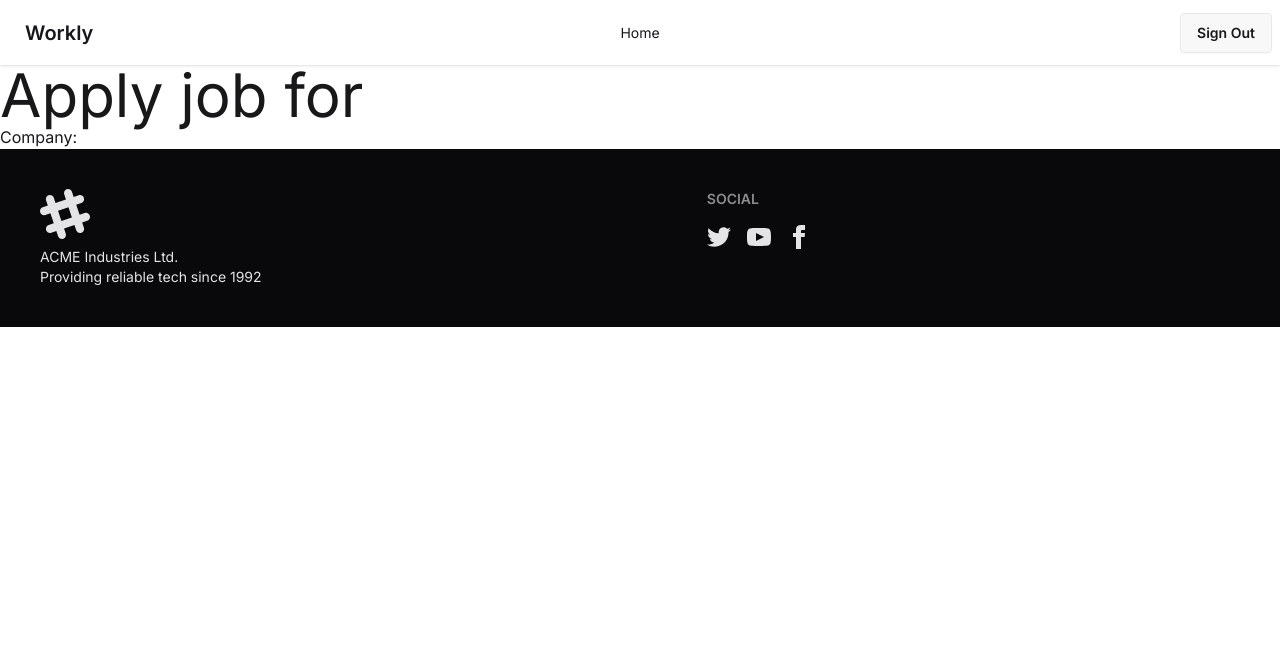
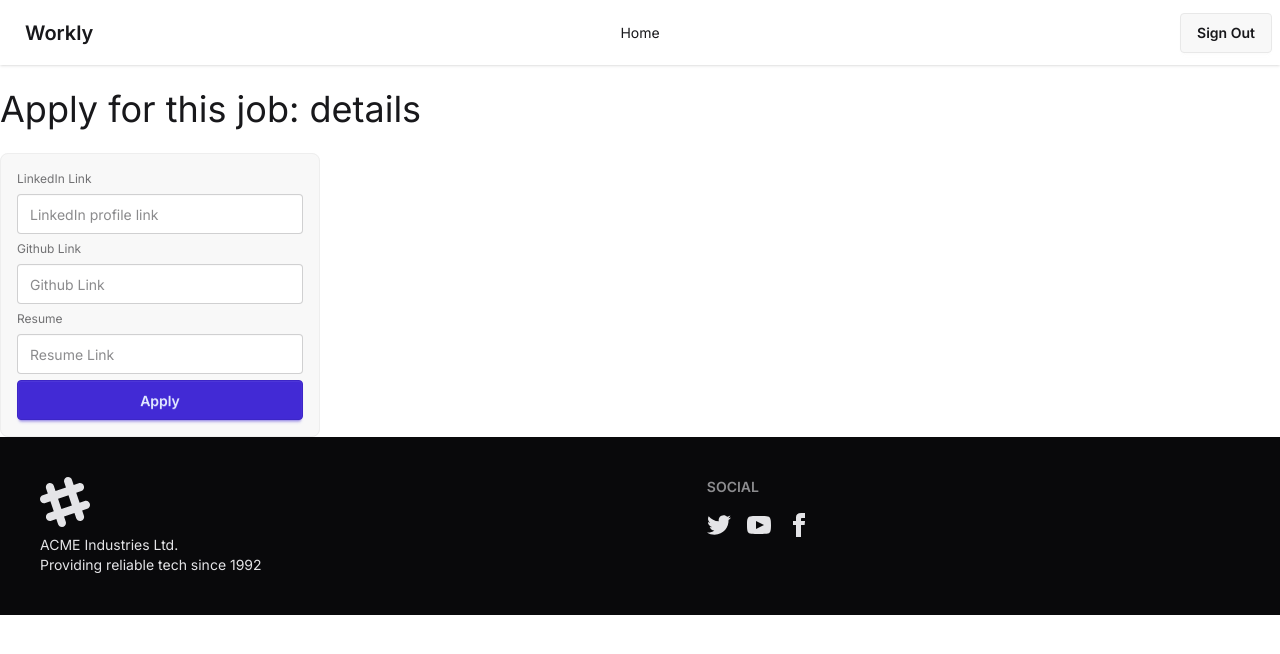
Before and after one commit to mirnatul/workly-client, a React (Vite) app: page /jobApply/1 in a window 1280 px wide. Shown: the top 654 px of the page. Built offline with nearby package versions, Linux system fonts and the light colour scheme; no server answers; sample sign-in values are in the browser's storage.

Commit message:
created job apply field

```diff
--- /dev/null
+++ b/src/hooks/useAuth.jsx
@@ -0,0 +1,9 @@
+import React, { use } from 'react';
+import { AuthContext } from '../context/AuthContext/AuthContext';
+
+const useAuth = () => {
+    const authInfo = use(AuthContext);
+    return authInfo;
+};
+
+export default useAuth;
--- a/src/pages/JobApply/JobApply.jsx
+++ b/src/pages/JobApply/JobApply.jsx
@@ -1,11 +1,46 @@
 import React from 'react';
+import { Link, useParams } from 'react-router';
+import useAuth from '../../hooks/useAuth';
 
 const JobApply = () => {
-    console.log('from job apply');
+    // console.log('from job apply');
+    const { id: jobId } = useParams();
+
+    const { user } = useAuth();
+    console.log(user);
+
+
+    const handleApplyForm = (e) => {
+        e.preventDefault();
+        const form = e.target;
+        const linkedIn = form.linkedIn.value;
+        const github = form.github.value;
+        const resume = form.resume.value;
+
+        console.log(linkedIn, github, resume);
+    }
+
+
+
+
     return (
         <div>
-            <h3 className='text-6xl'>Apply job for</h3>
-            <p>Company:</p>
+            <h3 className='text-4xl my-6'>Apply for this job: <Link to={`/jobs/${jobId}`}>details</Link></h3>
+            <form onSubmit={handleApplyForm}>
+                <fieldset className="fieldset bg-base-200 border-base-300 rounded-box w-xs border p-4">
+
+                    <label className="label">LinkedIn Link</label>
+                    <input name='linkedIn' type="url" className="input" placeholder="LinkedIn profile link" />
+
+                    <label className="label">Github Link</label>
+                    <input name='github' type="url" className="input" placeholder="Github Link" />
+
+                    <label className="label">Resume</label>
+                    <input name='resume' type="url" className="input" placeholder="Resume Link" />
+
+                    <input className='btn btn-primary' type="submit" value="Apply" />
+                </fieldset>
+            </form>
         </div>
     );
 };
```
